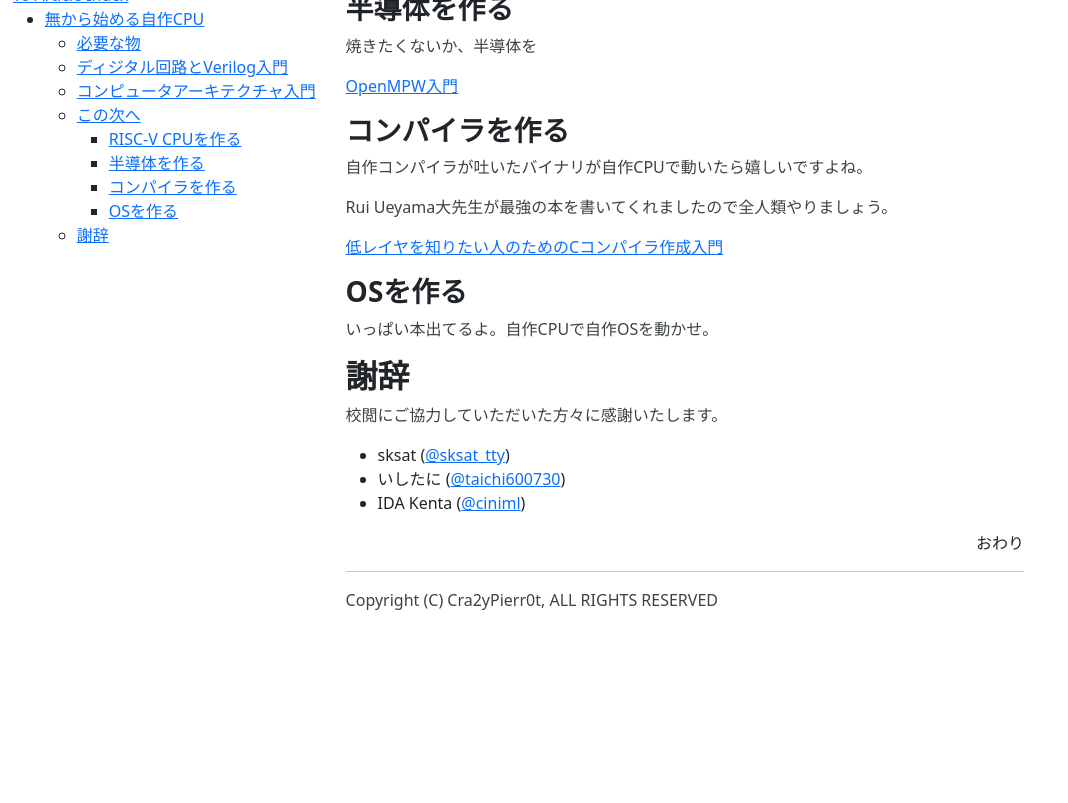
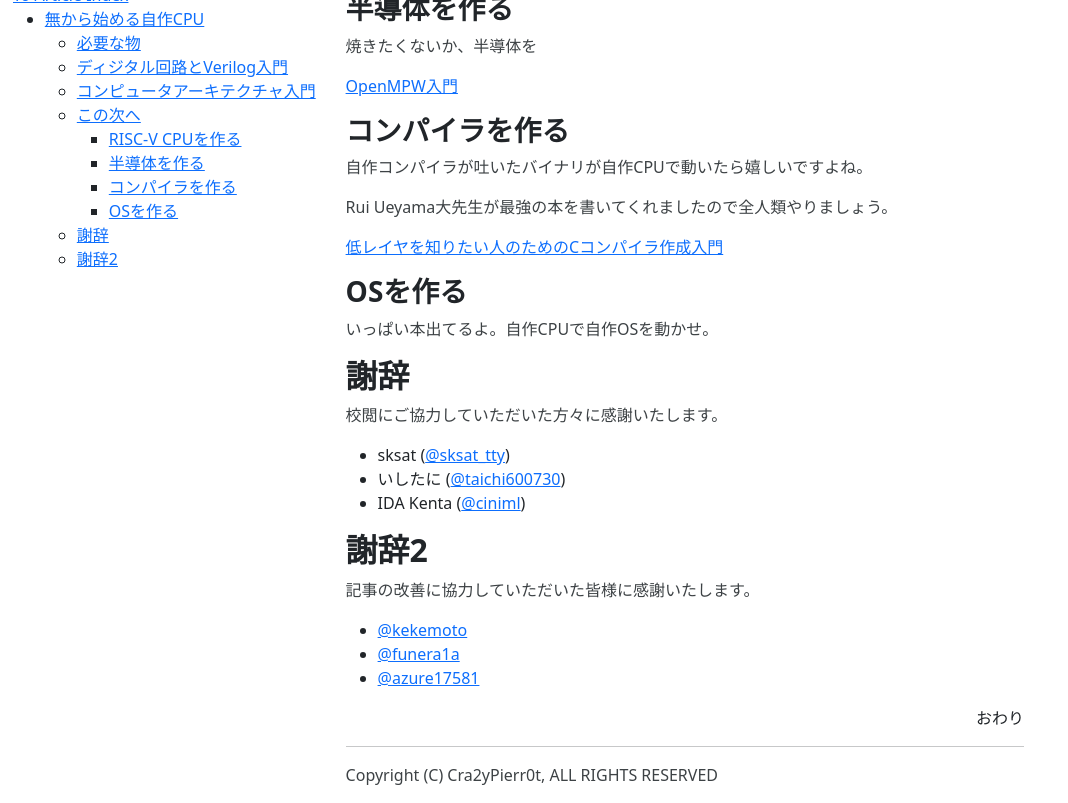
Before and after one commit to VLSI-JP/VLSI-JP.github.io, a Jekyll site: the page built from LetsMakeCPU.md, in a window 1280 px wide and 900 px high, scrolled down 2158 px, cut to the strip 97-900 px from the top of the window. Shown: the whole strip, without its empty margins (0-1068 px from the left). Built offline with Jekyll 4.4.1, drawn with Linux system fonts in a browser that asks for light colours; before the commit the page ends 2883 px from its top, so only the background shows below that.

Commit message:
add shaji

```diff
--- a/LetsMakeCPU.md
+++ b/LetsMakeCPU.md
@@ -85,6 +85,15 @@ Rui Ueyama大先生が最強の本を書いてくれましたので全人類や
 - いしたに ([@taichi600730](https://x.com/@taichi600730))
 - IDA Kenta ([@ciniml](https://x.com/@ciniml))
 
+## 謝辞2
+
+記事の改善に協力していただいた皆様に感謝いたします。
+
+- [@kekemoto](https://github.com/kekemoto)
+- [@funera1a](https://github.com/funera1)
+- [@azure17581](https://github.com/azure17581)
+
+
 <div align="right"> おわり </div>
 ---
 Copyright (C) Cra2yPierr0t, ALL RIGHTS RESERVED
```
